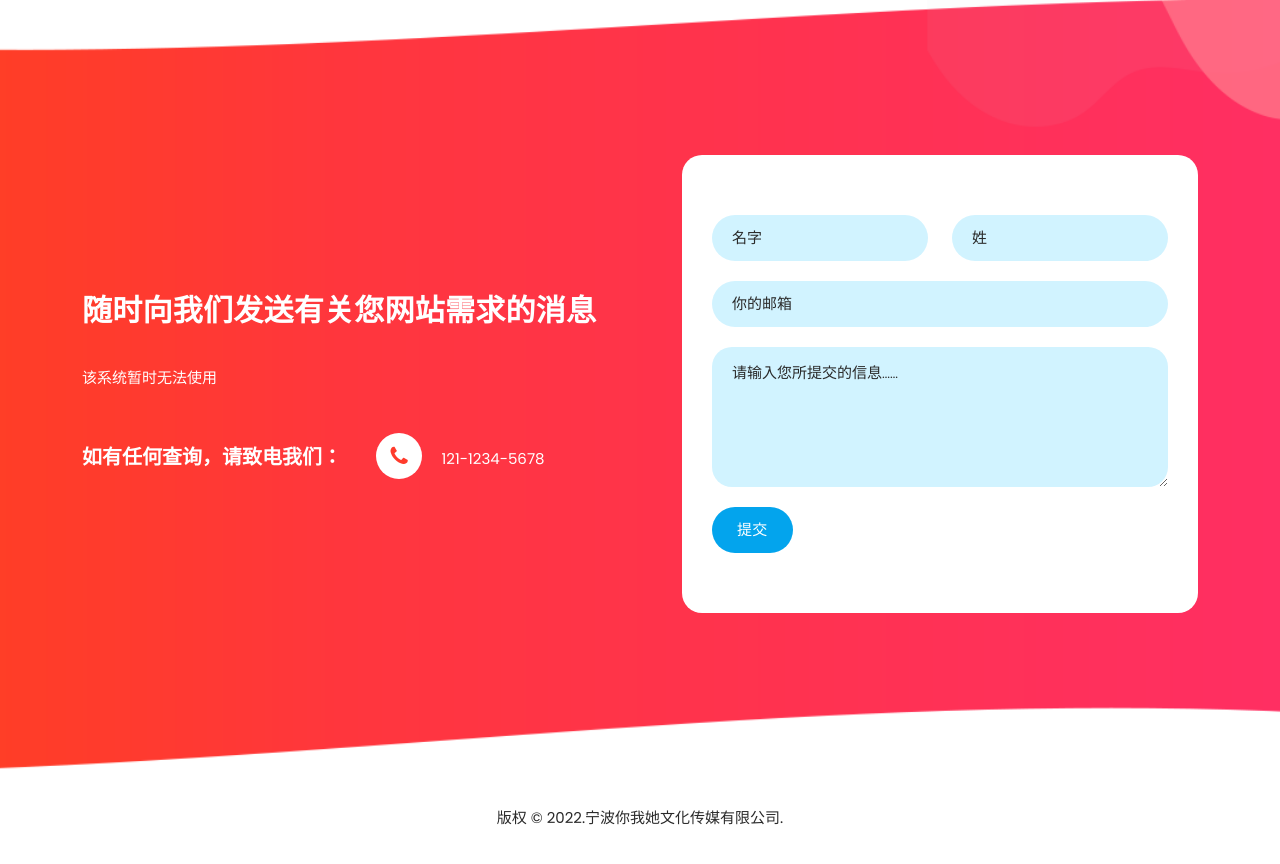
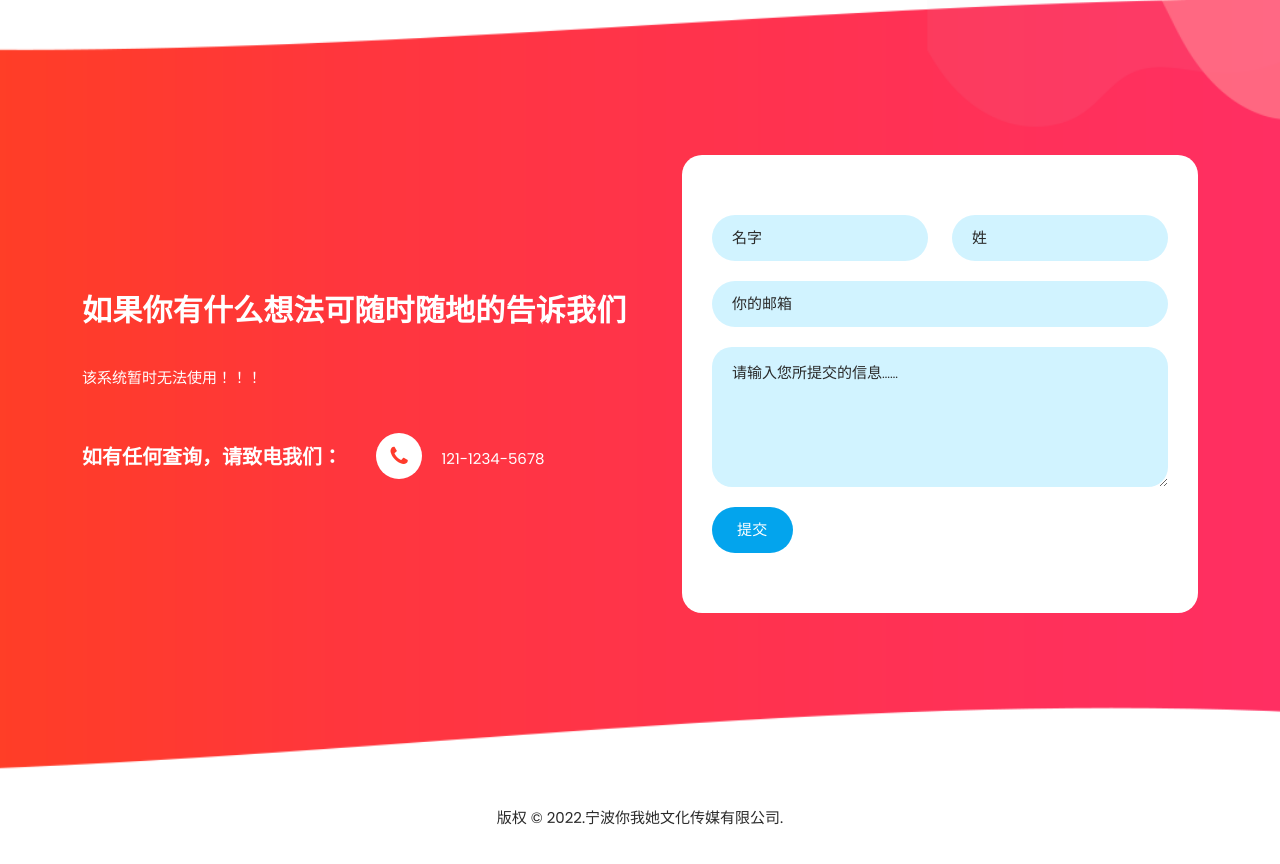
Before and after one commit to cunnian/cunnian.github.io, a plain HTML site: page index.html in a window 1280 px wide. Shown: the part 3860-4724 px from the top of the page. Drawn offline with Linux system fonts and the light colour scheme.

Commit message:
Update index.html

```diff
--- a/index.html
+++ b/index.html
@@ -352,8 +352,8 @@
       <div class="row">
         <div class="col-lg-6 align-self-center wow fadeInLeft" data-wow-duration="0.5s" data-wow-delay="0.25s">
           <div class="section-heading">
-            <h2>随时向我们发送有关您网站需求的消息</h2>
-            <p>该系统暂时无法使用</p>
+            <h2>如果你有什么想法可随时随地的告诉我们</h2>
+            <p>该系统暂时无法使用！！！</p>
             <div class="phone-info">
               <h4>如有任何查询，请致电我们： <span><i class="fa fa-phone"></i> <a href="#">121-1234-5678</a></span></h4>
             </div>
```
